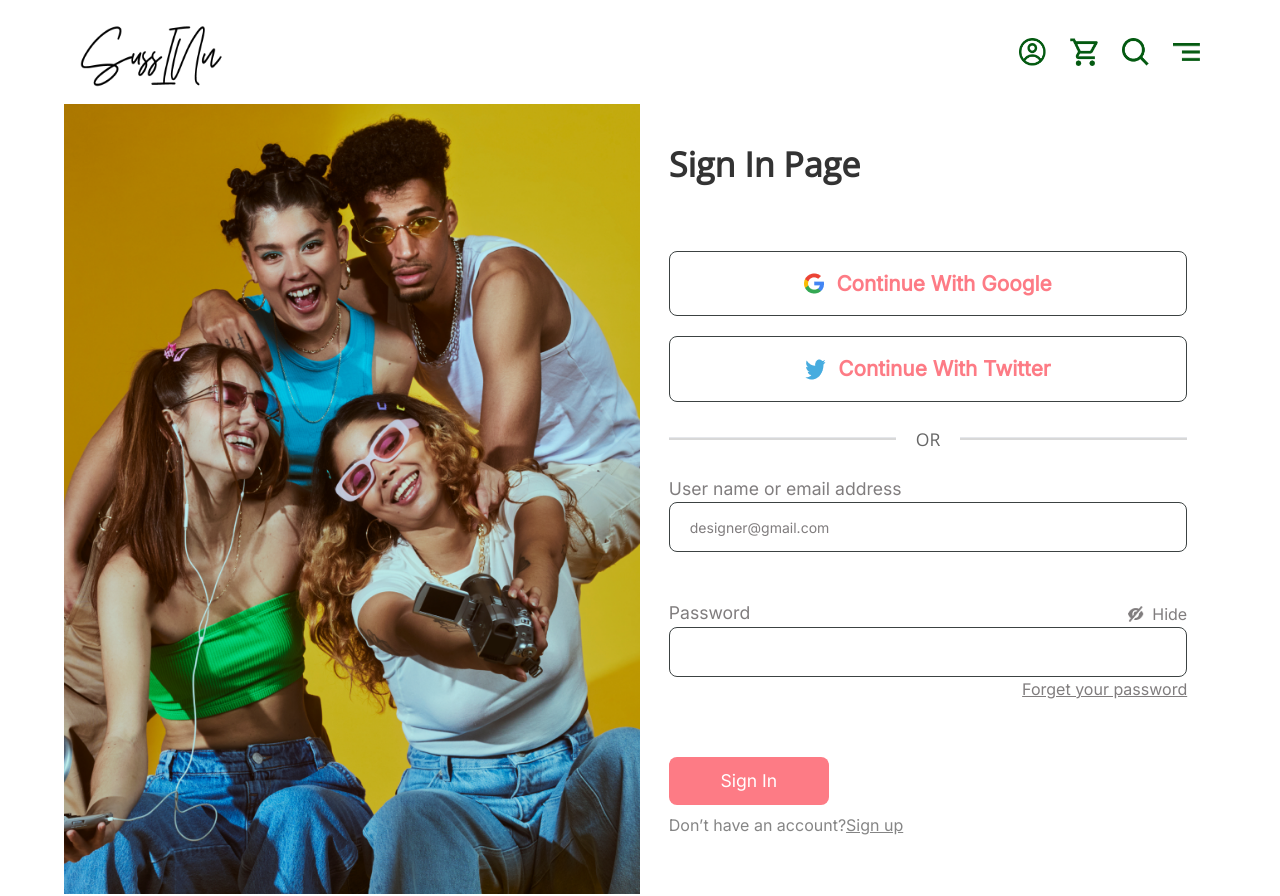
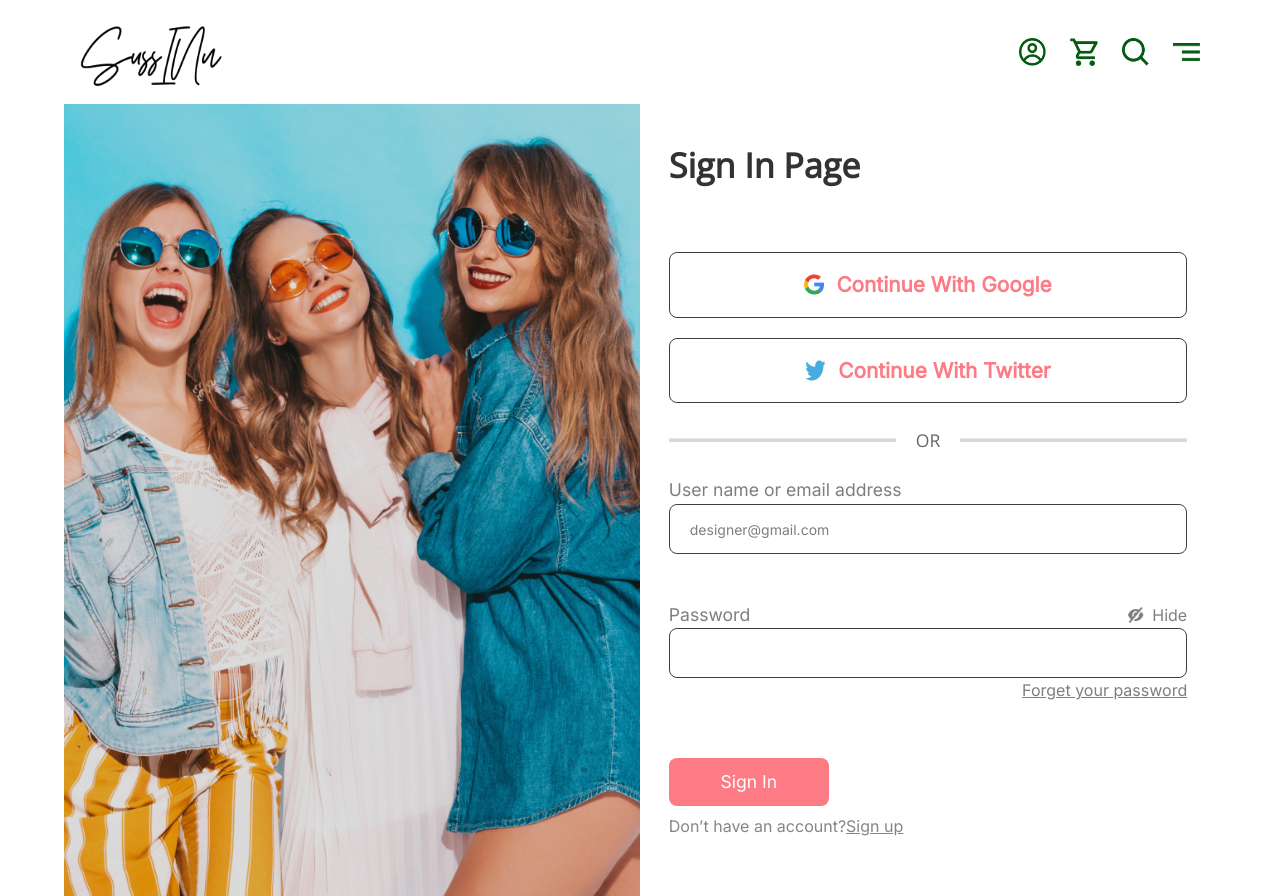
Before and after one commit to m-yunus/suss_ecommerce, a React (Create React App) app: page /login in a window 1280 px wide. Built offline with nearby package versions, Linux system fonts and the light colour scheme.

Commit message:
login & register completed

```diff
--- a/src/Pages/LoginPage/LoginPage.jsx
+++ b/src/Pages/LoginPage/LoginPage.jsx
@@ -2,7 +2,7 @@ import React from "react";
 import "./LoginPage.css";
 
 import Navbar from "../../layout/Navbar";
-import register from "../../assets/images/Register/register.png";
+import login from "../../assets/images/Register/login.png";
 import google from "../../assets/images/Register/google.png";
 import twitter from "../../assets/images/Register/twitter.png";
 import eye from "../../assets/images/Register/eye.png";
@@ -13,7 +13,7 @@ const LoginPage = () => {
       <Navbar />
       <div className="register px-16  w-full flex  ">
         <div className="register-left w-1/2  h-auto ">
-          <img src={register} alt="" />
+          <img src={login} alt="" />
         </div>
         <div className="register-right w-1/2  flex   m-auto ">
           <div className="signup flex flex-col w-[90%]      mx-auto">
```
Also changed, not shown: src/assets/images/Register/login.png (added).
